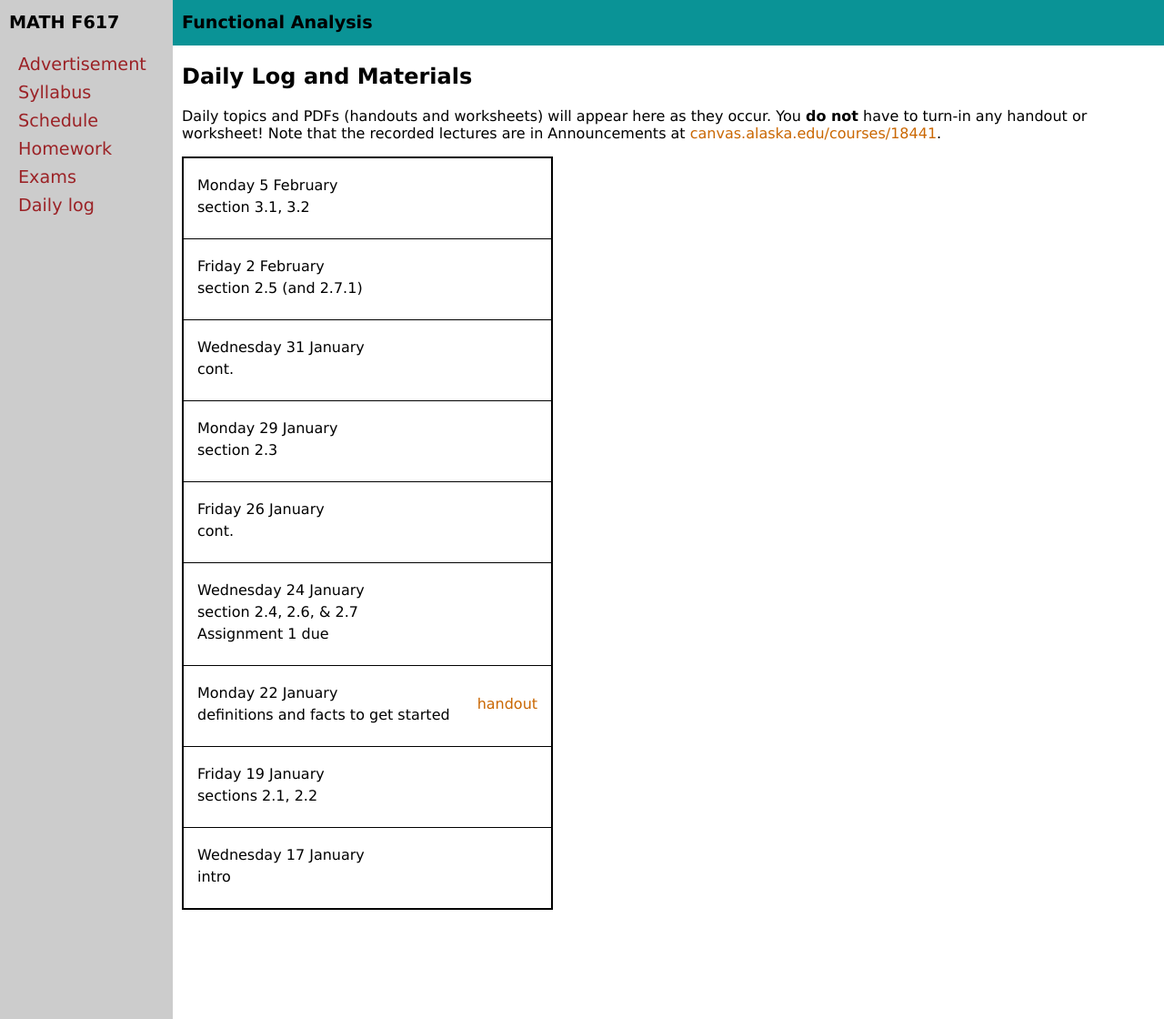
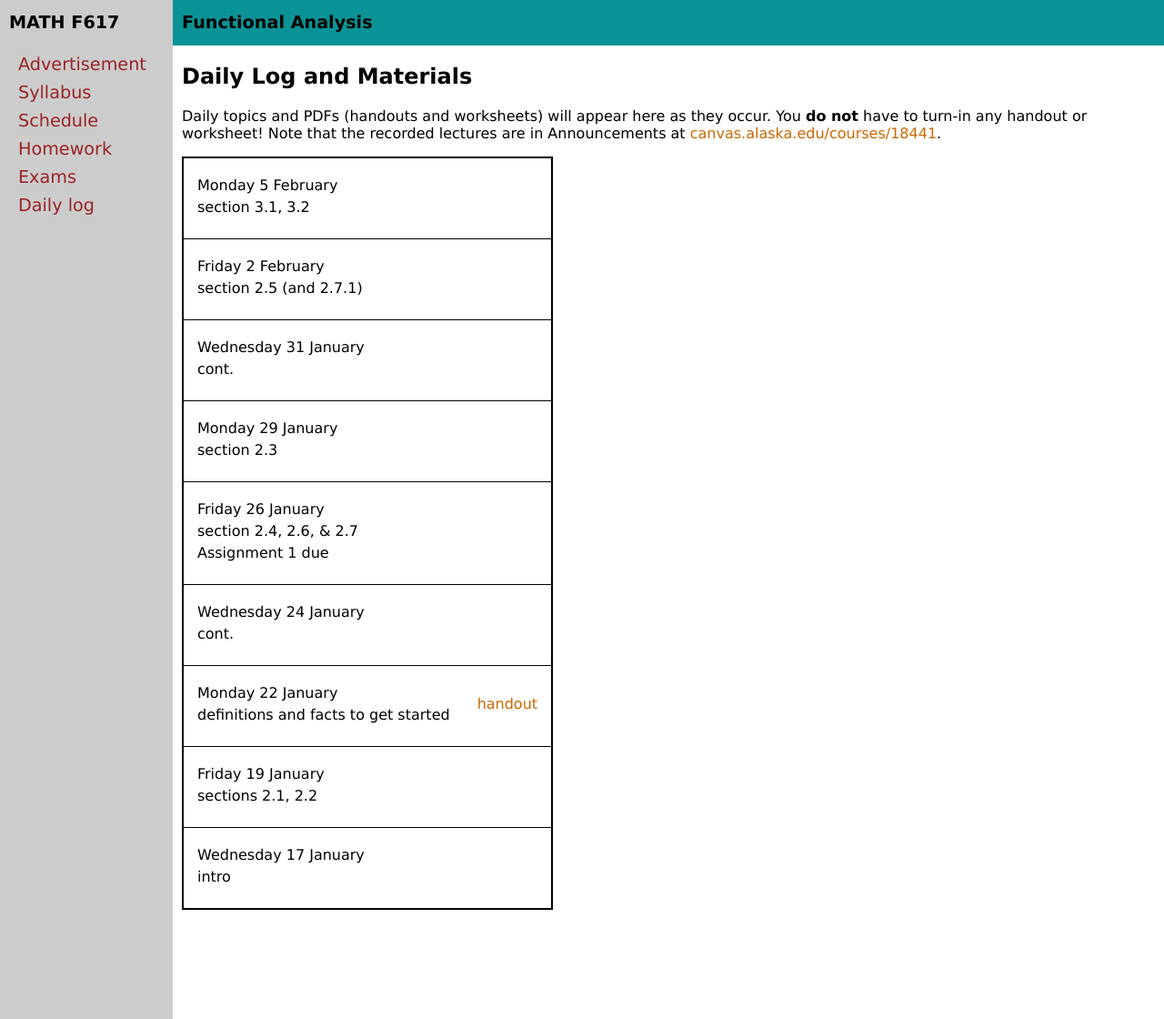
Before and after one commit to bueler/numerical, a Jekyll site: the page built from daily.md, in a window 1280 px wide and 1120 px high. Shown: the whole window at 91% size. Built offline with Jekyll 4.4.1, drawn with Linux system fonts in a browser that asks for light colours.

```diff
--- a/_data/daily.yml
+++ b/_data/daily.yml
@@ -9,10 +9,10 @@ daily:
 - name: Monday 29 January
   description: section 2.3
 - name: Friday 26 January
-  description: cont.
-- name: Wednesday 24 January
   description: section 2.4, 2.6, & 2.7
   more: Assignment 1 due
+- name: Wednesday 24 January
+  description: cont.
 - name: Monday 22 January
   description: definitions and facts to get started
   handout: assets/handouts/getstarted.pdf
```
